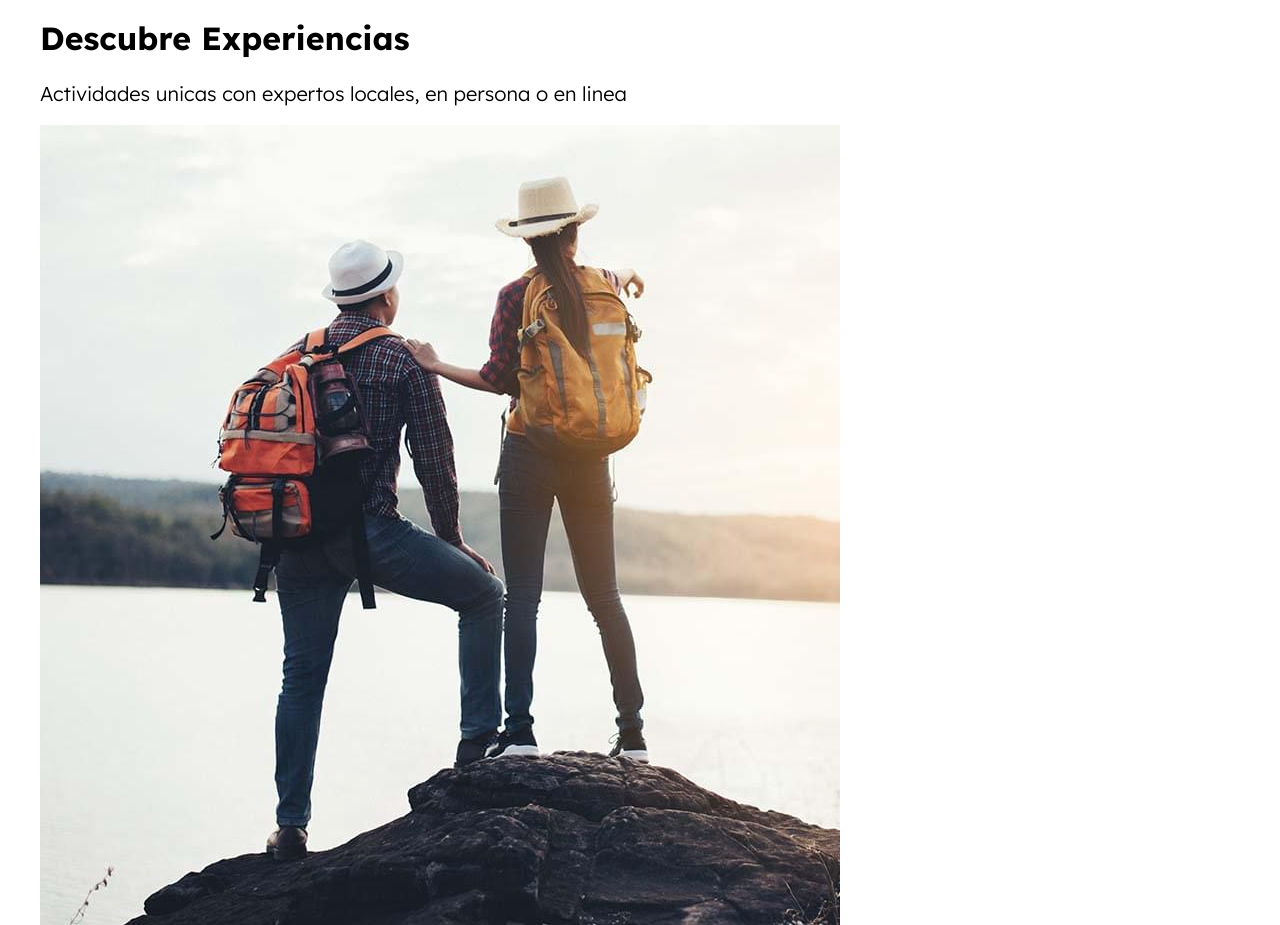
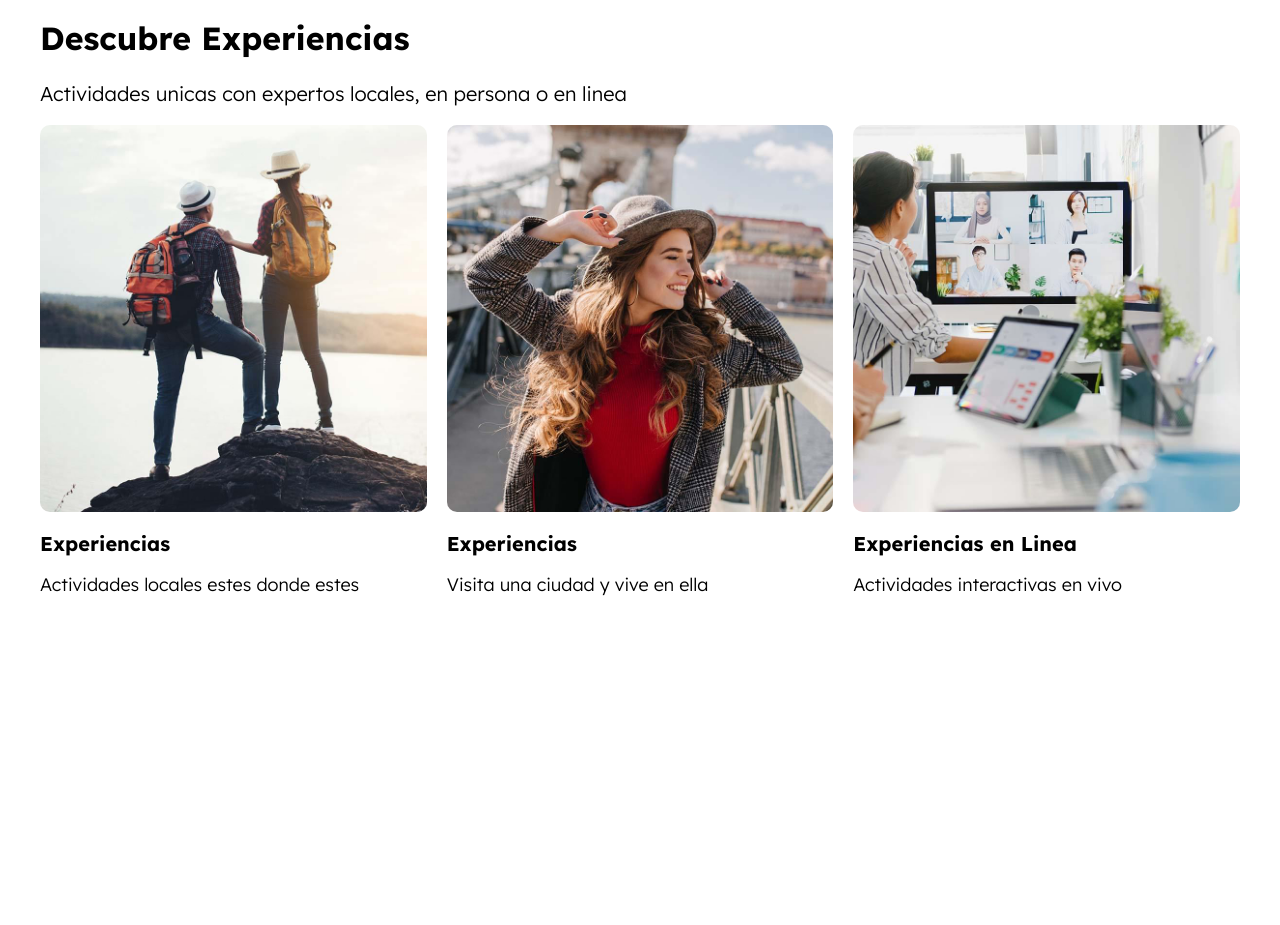
Before and after one commit to xandro2021/AirBnB01, a website: page index.html in a window 1280 px wide. Shown: the part 2180-3105 px from the top of the page. After the commit the page ends 2813 px from the top, so only its background shows below. Drawn offline with Linux system fonts and the light colour scheme.

Commit message:
Finish styling the section regarding experiences

```diff
--- /dev/null
+++ b/src/scss/ui/contenido/_experiencias.scss
@@ -0,0 +1,31 @@
+@use "base/variables" as v;
+@use "base/mixins" as m;
+
+.experiencias {
+
+    &__listado {
+        display: grid;
+        grid-template-columns: repeat(3, 30rem);
+        column-gap: 2rem;
+        @include m.scrollHorizontal;
+
+        @include m.tablet {
+            @include m.grid( 3, 2rem );
+        }
+    }
+}
+
+.experiencia {
+    &__imagen {
+        border-radius: 1rem;
+    }
+
+    &__titulo {
+        font-weight: 700;
+        font-size: 2rem;
+    }
+
+    &__descripcion {
+        font-size: 1.8rem;
+    }
+}
--- a/src/scss/ui/contenido/_index.scss
+++ b/src/scss/ui/contenido/_index.scss
@@ -1,3 +1,4 @@
 @forward "destinos";
 @forward "lugares";
 @forward "anfitrion";
+@forward "experiencias";
```
Also changed, not shown: build/css/app.css, 1 other file.
